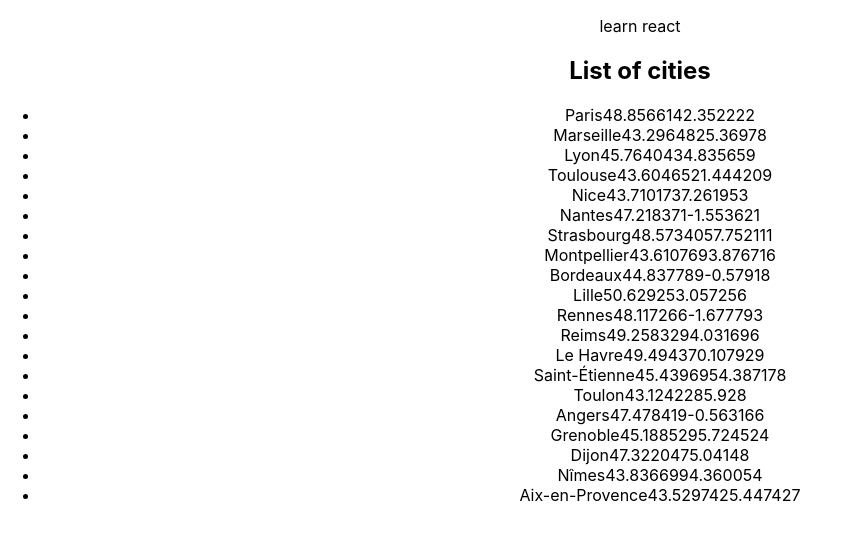
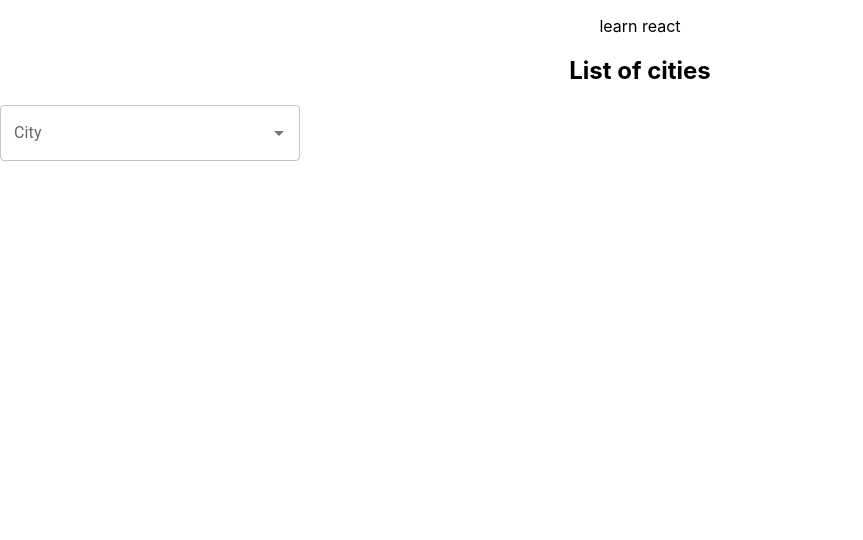
Before and after one commit to eslamaboudesheesh/Mozio-search, a React (Create React App) app: page / in a window 1280 px wide. Shown: the top 540 px of the page, without its empty margins (0-863 px from the left). Built offline with nearby package versions, Linux system fonts and the light colour scheme.

Commit message:
feat: add MUI and used AutoComplete onchange

```diff
--- a/package.json
+++ b/package.json
@@ -3,6 +3,9 @@
     "version": "0.1.0",
     "private": true,
     "dependencies": {
+        "@emotion/react": "^11.10.5",
+        "@emotion/styled": "^11.10.5",
+        "@mui/material": "^5.11.2",
         "@reduxjs/toolkit": "^1.9.1",
         "@testing-library/jest-dom": "^5.16.5",
         "@testing-library/react": "^13.4.0",
--- a/src/components/Autocomplete/AutoCompleteView.tsx
+++ b/src/components/Autocomplete/AutoCompleteView.tsx
@@ -1,27 +1,60 @@
 import React from 'react';
 
-import { useEffect } from 'react';
+import { useState } from 'react';
 import { fetchCities } from '../../features/cities/citiesSlice';
 import { useAppDispatch, useAppSelector } from '../../store/hooks';
+import TextField from '@mui/material/TextField';
+import Autocomplete from '@mui/material/Autocomplete';
+import CircularProgress from '@mui/material/CircularProgress';
 
 export const AutoCompleteView = () => {
+    const [open, setOpen] = useState(false);
+
     const city = useAppSelector((state) => state.cities);
     const dispatch = useAppDispatch();
-    useEffect(() => {
-        dispatch(fetchCities());
-    }, [dispatch]);
+
+    const onSearch = (value: any) => {
+        dispatch(fetchCities(value));
+    };
     return (
-        <div>
+        <>
             <h2>List of cities</h2>
-            {city.loading && <div>Loading...</div>}
+            <Autocomplete
+                id="asynchronous-demo"
+                sx={{ width: 300 }}
+                open={open}
+                onOpen={() => {
+                    setOpen(true);
+                }}
+                onClose={() => {
+                    setOpen(false);
+                }}
+                isOptionEqualToValue={(option, value) => option === value}
+                getOptionLabel={(option) => option[0]}
+                options={city.cities}
+                loading={city.loading}
+                onInputChange={(event, newValue) => {
+                    onSearch(newValue.toLowerCase());
+                }}
+                renderInput={(params) => (
+                    <TextField
+                        {...params}
+                        label="City"
+                        InputProps={{
+                            ...params.InputProps,
+                            endAdornment: (
+                                <React.Fragment>
+                                    {city.loading ? (
+                                        <CircularProgress color="inherit" size={20} />
+                                    ) : null}
+                                    {params.InputProps.endAdornment}
+                                </React.Fragment>
+                            ),
+                        }}
+                    />
+                )}
+            />
             {!city.loading && city.error ? <div>Error: {city.error}</div> : null}
-            {!city.loading && city.cities.length ? (
-                <ul>
-                    {city.cities.map((city, index) => (
-                        <li key={index}>{city}</li>
-                    ))}
-                </ul>
-            ) : null}
-        </div>
+        </>
     );
 };
--- a/src/features/cities/citiesSlice.ts
+++ b/src/features/cities/citiesSlice.ts
@@ -13,8 +13,12 @@ const initialState: InitialState = {
 };
 
 // Generates pending, fulfilled and rejected action types
-export const fetchCities = createAsyncThunk('cities/fetchCities', () => {
-    return axios.get('./cities.json').then((response: any) => response.data);
+export const fetchCities = createAsyncThunk('cities/fetchCities', (data: string) => {
+    return axios
+        .get('./cities.json')
+        .then((response: any) =>
+            data ? response.data.filter((e: any) => e[0]?.toLowerCase().includes(data)) : [],
+        );
 });
 
 const citiesSlice = createSlice({
```
Also changed, not shown: 1 other file (tests, documents, lock files or other folders).
